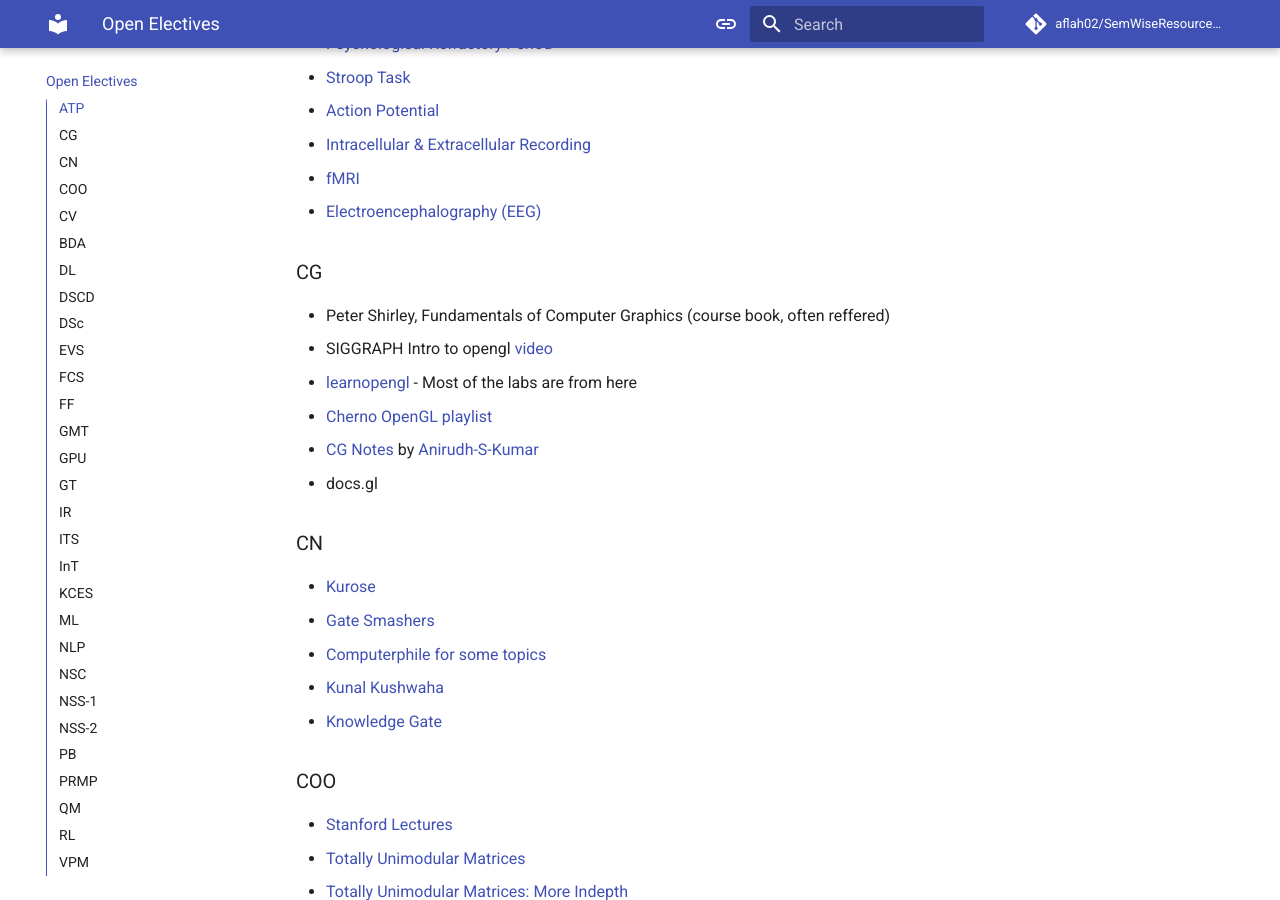
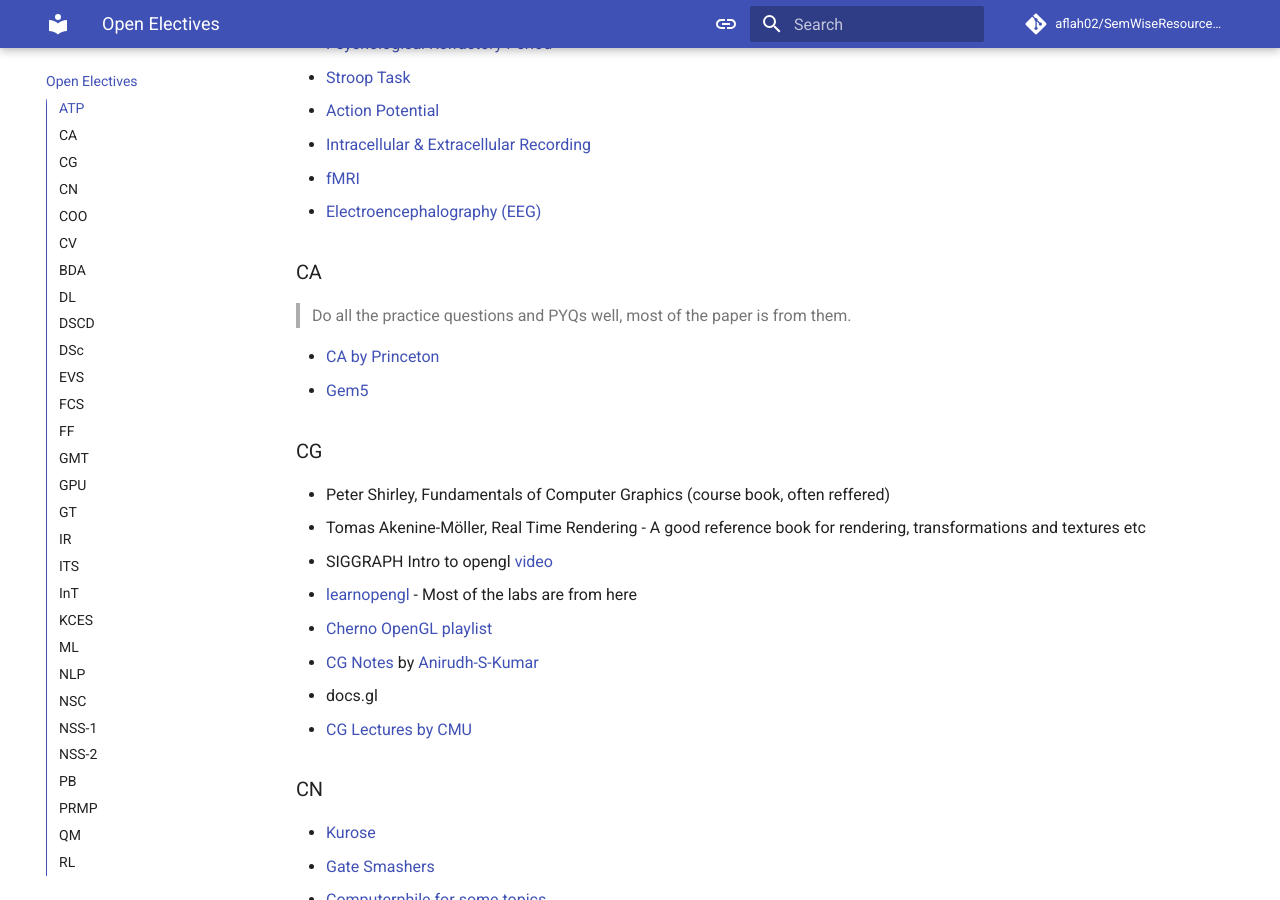
Before and after one commit to aflah02/SemWiseResourcesIIIT, an MkDocs documentation site: the page built from docs/open-electives.md, in a window 1280 px wide and 900 px high, scrolled down 284 px. Built offline with MkDocs 1.6.1 and Material for MkDocs 9.7.7, drawn with Linux system fonts in a browser that asks for light colours; comment, search, counter and statistics services are not loaded; some of the changed text lies outside the part shown.

Commit message:
Added CA, Updated CG and DL

```diff
--- a/docs/open-electives.md
+++ b/docs/open-electives.md
@@ -8,13 +8,21 @@
 - [fMRI](https://www.youtube.com/watch?v=Bbg_7g_MEAo)
 - [Electroencephalography (EEG)](https://www.youtube.com/watch?v=tZcKT4l_JZk)
 
+### CA
+> Do all the practice questions and PYQs well, most of the paper is from them.
+
+- [CA by Princeton](https://youtube.com/playlist?list=PLUDvczyXAbgnY-ij0lzrs-9hzqDocOUfm&si=FhEa7LuX4LXQ2btk)
+- [Gem5](https://www.gem5.org/documentation/learning_gem5/introduction/)
+
 ### CG
 - Peter Shirley, Fundamentals of Computer Graphics (course book, often reffered)
+- Tomas Akenine-Möller, Real Time Rendering - A good reference book for rendering, transformations and textures etc
 - SIGGRAPH Intro to opengl [video](https://www.youtube.com/watch?v=6-9XFm7XAT8)
 - [learnopengl](https://learnopengl.com/) - Most of the labs are from here
 - [Cherno OpenGL playlist](https://www.youtube.com/playlist?list=PLlrATfBNZ98foTJPJ_Ev03o2oq3-GGOS2)
 - [CG Notes](https://www.anirudh-s-kumar.github.io/CG-Notes/) by [Anirudh-S-Kumar](https://github.com/Anirudh-S-Kumar)
 - docs.gl
+- [CG Lectures by CMU](https://www.youtube.com/playlist?list=PL9_jI1bdZmz2emSh0UQ5iOdT2xRHFHL7E)
 
 ### CN
 - [Kurose](https://www.youtube.com/@JimKurose)
@@ -48,6 +56,9 @@
 ### DL
 - [Stanford CS224N: NLP with Deep Learning](https://www.youtube.com/playlist?list=PLoROMvodv4rOSH4v6133s9LFPRHjEmbmJ)
 - [Andrew NG - DeepLearningAI](https://www.youtube.com/@Deeplearningai/playlists)
+- [D2L-AI](https://d2l.ai/)
+- [Deep Learning Foundation and Concept - Bishop](https://www.bishopbook.com/)
+- Research papers mentioned in slides
 
 ### DSCD
 - [Distributed Systems - Tanenbaum](https://www.distributed-systems.net/index.php/books/ds3/)
```
Also changed, not shown: README.md (+11 -1 lines), docs/index.md (+1 -1 lines), resources.yaml (+13 -0 lines).
